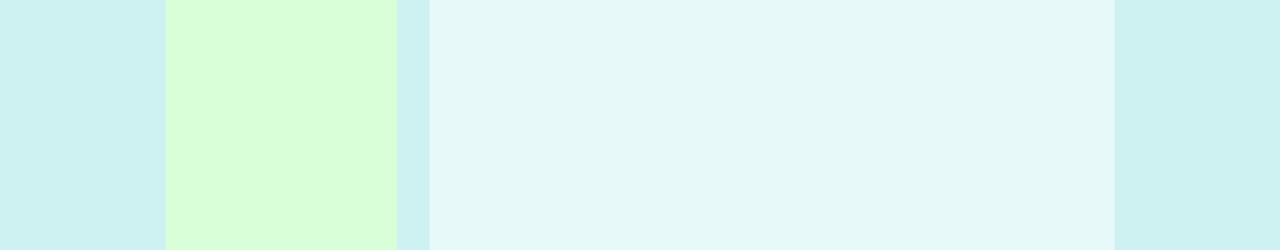
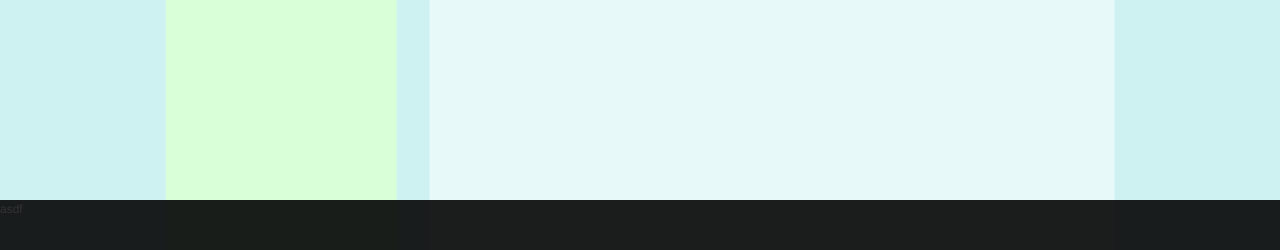
Before and after one commit to 53cr/iboflavin, a Rails app: template app/views/entries/edit.html.erb in a window 1280 px wide. Shown: the part 550-800 px from the top of the page. Run offline with Rails 7, Linux system fonts and the light colour scheme; the template is opened without the code that fills it, so the values that code supplies are empty; parts of the project's set-up code (start-up, migrations or seed data) failed here and were passed over; some libraries are stand-ins or nearby versions.

Commit message:
added fixed footer

```diff
--- a/app/stylesheets/screen.sass
+++ b/app/stylesheets/screen.sass
@@ -28,6 +28,7 @@ body
 
 #page
   +container
+  :padding-bottom 54px
   #leftpanel
     +column(6)
     +append(1)
@@ -66,3 +67,12 @@ body
     :width 575px
     :height 36px
     :font-size 24px
+
+
+#footer
+  :position fixed
+  :clear both
+  :bottom 0
+  :width 100%
+  :background url(/images/footer.png) top left repeat
+  :height 50px
--- a/app/views/layouts/application.html.haml
+++ b/app/views/layouts/application.html.haml
@@ -23,6 +23,8 @@
           - flash.each do |key, value|
             %div{:class => key}= h(value)
           = yield
+    #footer
+      asdf
     <script type="text/javascript" src="http://www.google-analytics.com/ga.js"></script>
     <script type="text/javascript">//<![CDATA[
     try {_gat._getTracker("UA-5149541-6")._trackPageview();} catch(err) {} //]]>
--- a/public/stylesheets/screen.css
+++ b/public/stylesheets/screen.css
@@ -667,37 +667,40 @@ body { background: url(/images/leftpanel-top.png) top center no-repeat; }
 #footer { clear: both; }
 
 /* line 29, ../../app/stylesheets/screen.sass */
-#page { width: 950px; margin: 0 auto; overflow: hidden; display: inline-block; }
+#page { width: 950px; margin: 0 auto; overflow: hidden; display: inline-block; padding-bottom: 54px; }
 /* line 5, ../../../../../../opt/local/lib/ruby/gems/1.8/gems/chriseppstein-compass-0.6.6/frameworks/compass/stylesheets/compass/utilities/general/_hacks.sass */
 #page { display: block; }
-/* line 31, ../../app/stylesheets/screen.sass */
+/* line 32, ../../app/stylesheets/screen.sass */
 #page #leftpanel { display: inline; float: left; margin-right: 10px; width: 230px; padding-right: 40px; }
 /* line 97, ../../../../../../opt/local/lib/ruby/gems/1.8/gems/chriseppstein-compass-0.6.6/frameworks/blueprint/stylesheets/blueprint/modules/_grid.sass */
 * html #page #leftpanel { overflow-x: hidden; }
-/* line 34, ../../app/stylesheets/screen.sass */
+/* line 35, ../../app/stylesheets/screen.sass */
 #page #mainpanel { display: inline; float: left; margin-right: 0; width: 670px; }
 /* line 97, ../../../../../../opt/local/lib/ruby/gems/1.8/gems/chriseppstein-compass-0.6.6/frameworks/blueprint/stylesheets/blueprint/modules/_grid.sass */
 * html #page #mainpanel { overflow-x: hidden; }
-/* line 36, ../../app/stylesheets/screen.sass */
+/* line 37, ../../app/stylesheets/screen.sass */
 #page #mainpanel #content { clear: both; padding: 36px 48px 0 35px; }
-/* line 40, ../../app/stylesheets/screen.sass */
+/* line 41, ../../app/stylesheets/screen.sass */
 #page #mainpanel #header h1 { overflow: hidden; height: 48px; width: 238px; margin: 0; background-image: url(/images/title_iboflavin_beta.png); background-position: top left; background-repeat: no-repeat; position: relative; text-indent: -9000px; float: left; margin: 44px 0 5px -10px; }
 /* line 12, ../../app/stylesheets/_image-replacement.sass */
 #page #mainpanel #header h1 a { display: block; height: 100%; width: 100%; }
 /* line 16, ../../app/stylesheets/_image-replacement.sass */
 #page #mainpanel #header h1 a span { display: block; height: 100%; width: 100%; position: absolute; top: 0; left: 0; cursor: pointer; }
-/* line 44, ../../app/stylesheets/screen.sass */
+/* line 45, ../../app/stylesheets/screen.sass */
 #page #mainpanel #header h2 { overflow: hidden; height: 63px; width: 101px; margin: 0; background-image: url(/images/twitter.png); background-position: top left; background-repeat: no-repeat; position: relative; text-indent: -9000px; float: right; top: 40px; }
 /* line 12, ../../app/stylesheets/_image-replacement.sass */
 #page #mainpanel #header h2 a { display: block; height: 100%; width: 100%; }
 /* line 16, ../../app/stylesheets/_image-replacement.sass */
 #page #mainpanel #header h2 a span { display: block; height: 100%; width: 100%; position: absolute; top: 0; left: 0; cursor: pointer; }
-/* line 48, ../../app/stylesheets/screen.sass */
+/* line 49, ../../app/stylesheets/screen.sass */
 #page #mainpanel #cloud { background: url(/images/cloud.png) top left no-repeat; position: absolute; top: 7px; height: 90px; width: 707px; margin-left: -100px; }
-/* line 55, ../../app/stylesheets/screen.sass */
+/* line 56, ../../app/stylesheets/screen.sass */
 #page #mainpanel #cloud div { background: url(/images/cloudfade.png) top right no-repeat; position: absolute; height: 90px; width: 707px; }
 
-/* line 62, ../../app/stylesheets/screen.sass */
+/* line 63, ../../app/stylesheets/screen.sass */
 #thequestion h3 { text-align: right; margin-bottom: 0; }
-/* line 65, ../../app/stylesheets/screen.sass */
+/* line 66, ../../app/stylesheets/screen.sass */
 #thequestion input.text { width: 575px; height: 36px; font-size: 24px; }
+
+/* line 72, ../../app/stylesheets/screen.sass */
+#footer { position: fixed; clear: both; bottom: 0; width: 100%; background: url(/images/footer.png) top left repeat; height: 50px; }
```
Also changed, not shown: public/images/footer.png (added).
